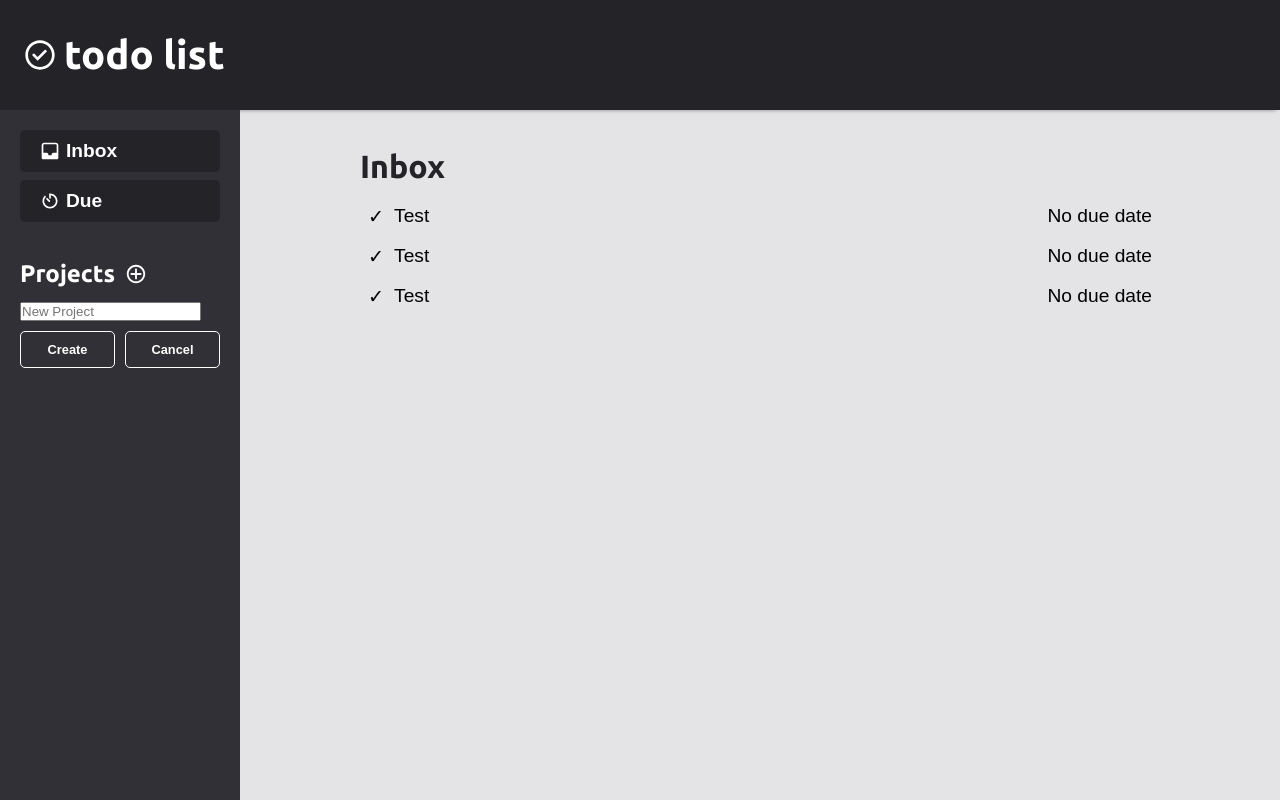
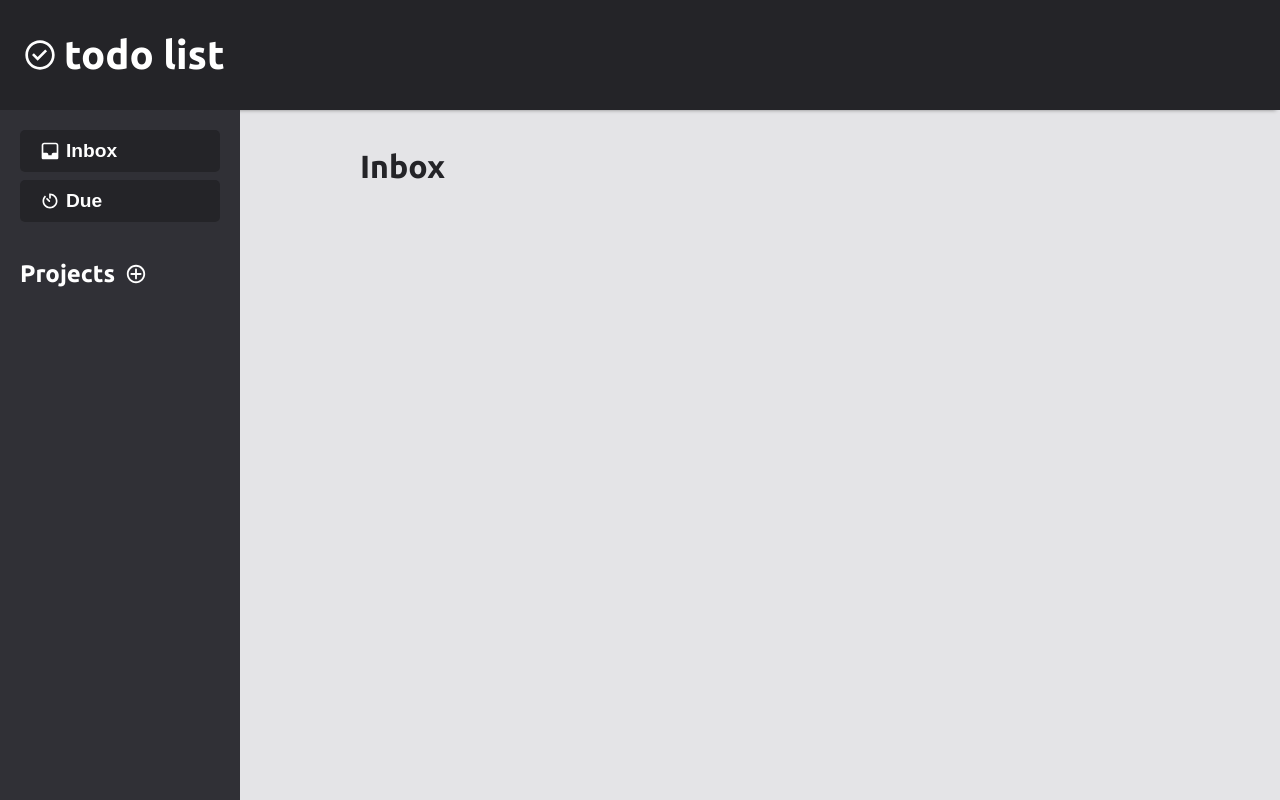
Before and after one commit to SQUASHD/todo-list, a website built with webpack: page dist/index.html in a window 1280 px wide. Built offline with nearby package versions, Linux system fonts and the light colour scheme.

Commit message:
Add classes and IDs to project creation form and remove dummy content

```diff
--- a/dist/index.html
+++ b/dist/index.html
@@ -26,42 +26,21 @@
       </div>
       <div class="projects-title-container">
         <h1 class="projects-title">Projects</h1>
-        <svg width="22" height="22" viewBox="0 0 24 24" fill="none" xmlns="http://www.w3.org/2000/svg"><path fill-rule="evenodd" clip-rule="evenodd" d="M2 12C2 6.47715 6.47715 2 12 2C17.5228 2 22 6.47715 22 12C22 17.5228 17.5228 22 12 22C6.47715 22 2 17.5228 2 12ZM12 4C7.58172 4 4 7.58172 4 12C4 16.4183 7.58172 20 12 20C16.4183 20 20 16.4183 20 12C20 7.58172 16.4183 4 12 4Z" fill="currentColor" /><path fill-rule="evenodd" clip-rule="evenodd" d="M13 7C13 6.44772 12.5523 6 12 6C11.4477 6 11 6.44772 11 7V11H7C6.44772 11 6 11.4477 6 12C6 12.5523 6.44772 13 7 13H11V17C11 17.5523 11.4477 18 12 18C12.5523 18 13 17.5523 13 17V13H17C17.5523 13 18 12.5523 18 12C18 11.4477 17.5523 11 17 11H13V7Z" fill="currentColor" /></svg>
+        <svg id="add-project-button" width="22" height="22" viewBox="0 0 24 24" fill="none" xmlns="http://www.w3.org/2000/svg"><path fill-rule="evenodd" clip-rule="evenodd" d="M2 12C2 6.47715 6.47715 2 12 2C17.5228 2 22 6.47715 22 12C22 17.5228 17.5228 22 12 22C6.47715 22 2 17.5228 2 12ZM12 4C7.58172 4 4 7.58172 4 12C4 16.4183 7.58172 20 12 20C16.4183 20 20 16.4183 20 12C20 7.58172 16.4183 4 12 4Z" fill="currentColor" /><path fill-rule="evenodd" clip-rule="evenodd" d="M13 7C13 6.44772 12.5523 6 12 6C11.4477 6 11 6.44772 11 7V11H7C6.44772 11 6 11.4477 6 12C6 12.5523 6.44772 13 7 13H11V17C11 17.5523 11.4477 18 12 18C12.5523 18 13 17.5523 13 17V13H17C17.5523 13 18 12.5523 18 12C18 11.4477 17.5523 11 17 11H13V7Z" fill="currentColor" /></svg>
       </div>
-      <form action="" class="create-project">
-        <input type="text" placeholder="New Project">
+      <div class="create-project-form hidden" id="create-project-form">
+        <input type="text" placeholder="New Project" id="project-form-input-name" required>
         <div class="project-button-group">
-          <button type="submit" class="create-project-btn">Create</button>
-          <button type="button" class="cancel-project-btn">Cancel</button>
+          <button class="create-project-button" id="create-project-button">Create</button>
+          <button class="cancel-project-button" id="cancel-project-button">Cancel</button>
         </div>
-      </form>
+      </div>
       <div class="custom-projects-list" id="projects-list">
       </div>
     </div>
     <div class="project-view" id="project-view">
       <h1 class="project-name">Inbox</h1>
       <div class="todo-list" id=todo-list>
-        <button class="button-todo">
-          <div class="button-left">
-            <div class="todo-icon">✓</div>
-            <div class="todo-text">Test</div>
-          </div>
-          <div class="button-right">No due date</div>
-        </button>
-        <button class="button-todo">
-          <div class="button-left">
-            <div class="todo-icon">✓</div>
-            <div class="todo-text">Test</div>
-          </div>
-          <div class="button-right">No due date</div>
-        </button>
-        <button class="button-todo">
-          <div class="button-left">
-            <div class="todo-icon">✓</div>
-            <div class="todo-text">Test</div>
-          </div>
-          <div class="button-right">No due date</div>
-        </button>
       </div>
       <button class="button-todo add-task-button" id="button-add-task"></button>
     </div>
```
